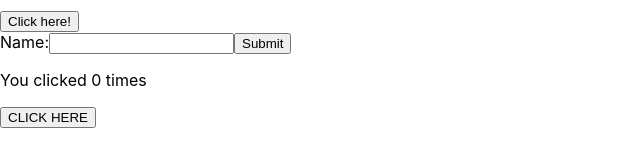
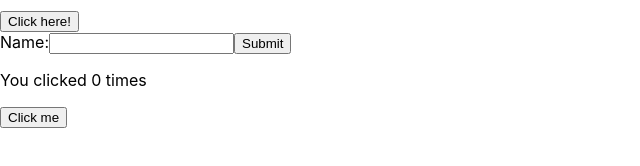
Before and after one commit to MuriloDutra/react-docs, a React (Create React App) app: page / in a window 1280 px wide. Shown: the part 144-310 px from the top of the page, without its empty margins (0-640 px from the left). Built offline with nearby package versions, Linux system fonts and the light colour scheme.

Commit message:
Learning the hook useState

```diff
--- a/src/App.js
+++ b/src/App.js
@@ -4,7 +4,7 @@
 import ErrorBoundary from './components/ErrorBoundaries/ErrorBoundary';
 import FancyButton from './components/REFs/FancyButton';
 import NameForm from './components/UncontrolledComponents/NameForm';
-import FirstExample from './components/ReactHooks/FirstExample';
+import Example from './components/ReactHooks/UseEffect/Example';
 
 
 class App extends React.Component {
@@ -38,7 +38,7 @@
             <Clock />
             <FancyButton ref={buttonRef} label="Click here!" />
             <NameForm />
-            <FirstExample />
+            <Example />
           </ErrorBoundary>
         </Profiler>
       </StrictMode>
@@ -47,5 +47,5 @@
 }
 
 
-//CHECKPOINT: https://pt-br.reactjs.org/docs/hooks-overview.html
+//CHECKPOINT: https://pt-br.reactjs.org/docs/hooks-effect.html
 export default App
--- /dev/null
+++ b/src/components/ReactHooks/UseEffect/Example.js
@@ -0,0 +1,25 @@
+import React, { useState, useEffect } from 'react'
+
+
+function Example(){
+    const [count, setCount] = useState(0)
+
+    //Similar a componentDidMount e componentDidUpdate:
+    useEffect(() => {
+        //Atualiza o título do documento utilizando a API do navegador
+        document.title = `You clicked ${count} times`;
+    })
+
+
+    return (
+        <div>
+            <p>You clicked {count} times</p>
+            <button onClick={() => setCount(count + 1)}>
+                Click me
+            </button>
+        </div>
+    )
+}
+
+
+export default Example
```
Also changed, not shown: src/notes/React Hooks.txt (added).
